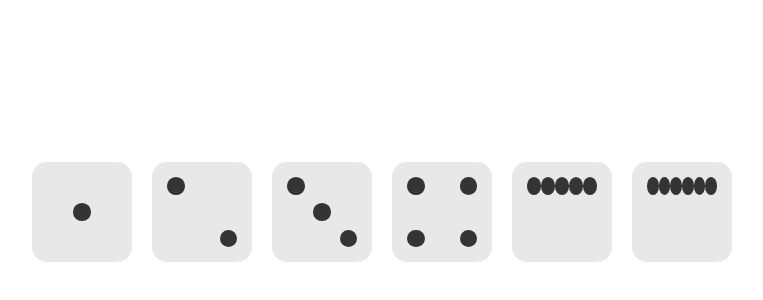
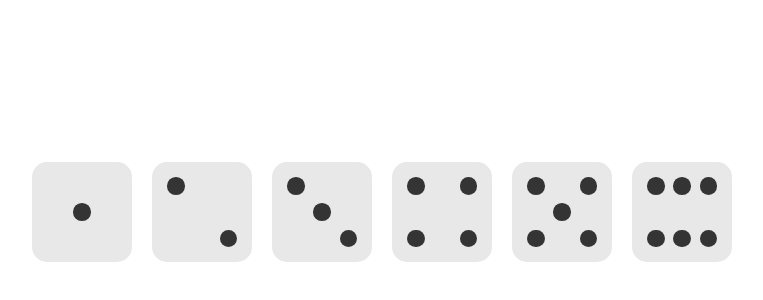
Before and after one commit to prafessor/cw, a plain HTML site: page index.html in a window 1280 px wide. Shown: the part 188-488 px from the top of the page, without its empty margins (258-1021 px from the left). Drawn offline with Linux system fonts and the light colour scheme.

Commit message:
5 and 6 dices have done

```diff
--- a/index.html
+++ b/index.html
@@ -28,19 +28,19 @@
             <div class="dice__point dice__point-ml"></div>
         </div>
         <div class="dice dice-5">
-            <div class="dice__point"></div>
-            <div class="dice__point"></div>
-            <div class="dice__point"></div>
-            <div class="dice__point"></div>
-            <div class="dice__point"></div>
+            <div class="dice__point dice__point-mr"></div>
+            <div class="dice__point dice__point-ml"></div>
+            <div class="dice__point dice__point-mc dice__point-c"></div>
+            <div class="dice__point dice__point-mr"></div>
+            <div class="dice__point dice__point-ml"></div>
         </div>
         <div class="dice dice-6">
-            <div class="dice__point"></div>
-            <div class="dice__point"></div>
-            <div class="dice__point"></div>
-            <div class="dice__point"></div>
-            <div class="dice__point"></div>
-            <div class="dice__point"></div>
+            <div class="dice__point point-1"></div>
+            <div class="dice__point point-2"></div>
+            <div class="dice__point point-3"></div>
+            <div class="dice__point point-1"></div>
+            <div class="dice__point point-2"></div>
+            <div class="dice__point point-3"></div>
         </div>
     </div>
 
--- a/style/style.css
+++ b/style/style.css
@@ -53,12 +53,31 @@ body {
     align-content: space-between;
 }
 .dice-5 {
+    flex-wrap: wrap;
+    justify-content: space-between;
+    align-content: space-between;
 }
 .dice-6 {
+    justify-content: space-between;
+    flex-wrap: wrap;
+    align-content: space-between;
 }
 .dice__point-mr {
     margin-right: 17.5px;
 }
+.dice__point-mc {
+    margin: 0 26.25px;
+}
 .dice__point-ml {
     margin-left: 17.5px;
 }
+
+.point-1 {
+    margin-right: calc(17.5px/3);
+}
+.point-2 {
+    margin: 0 calc(17.5px/3/2);
+}
+.point-3 {
+    margin-left: calc(17.5px/3);
+}
```
